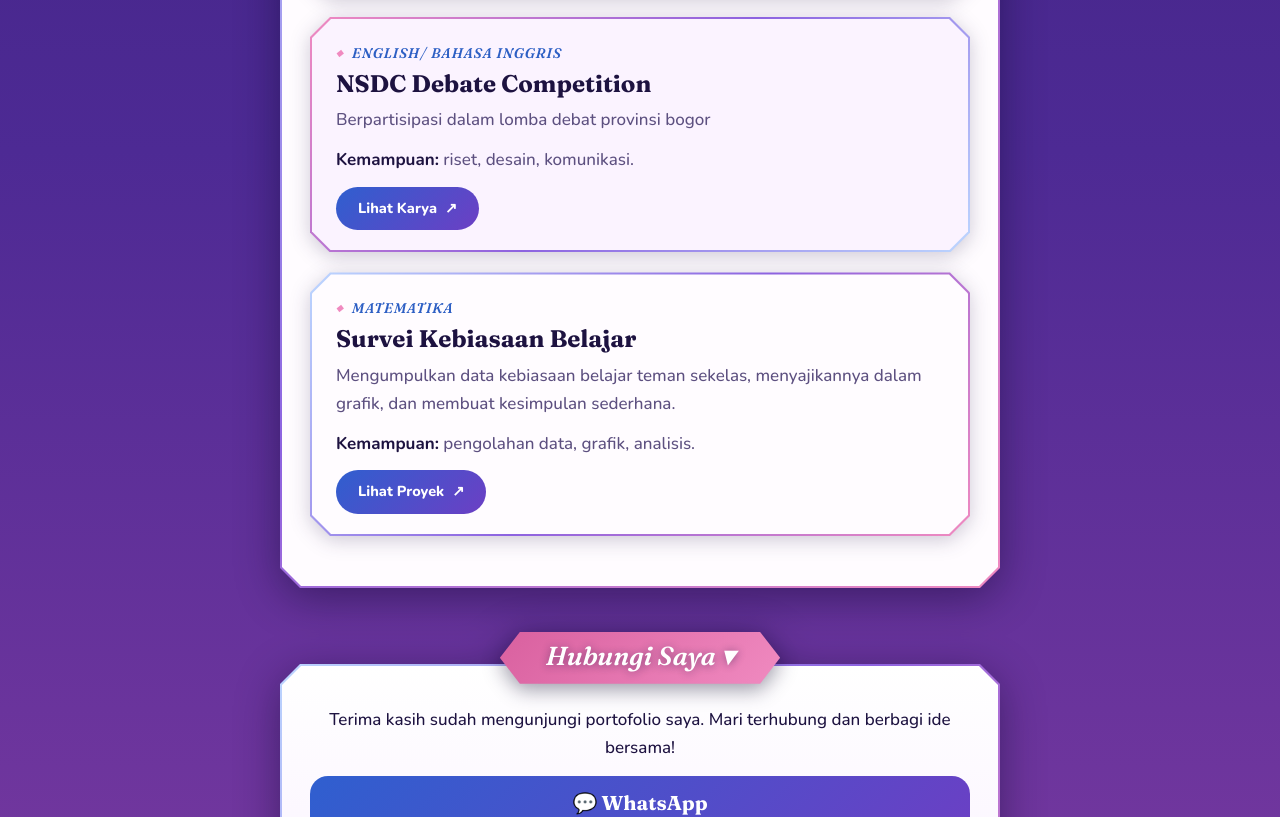
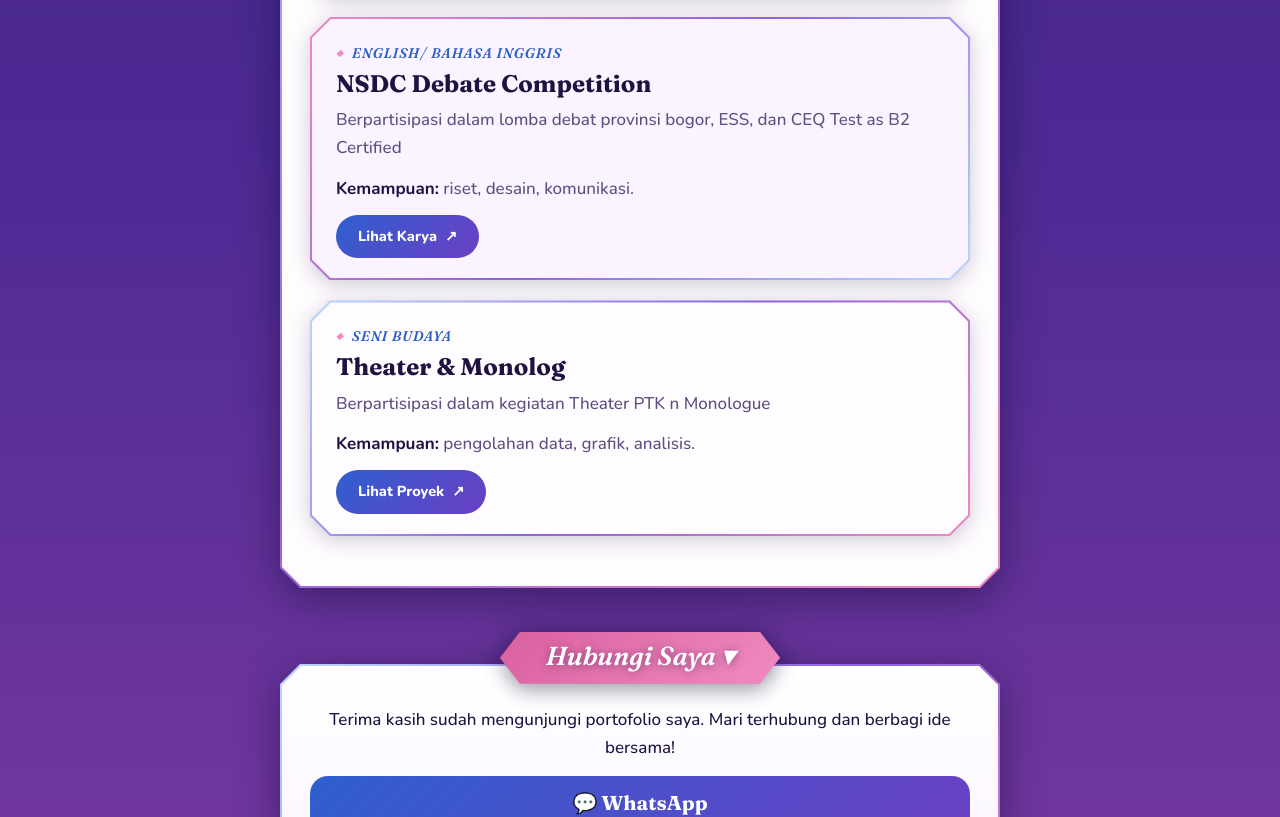
Before and after one commit to kiyelleleo/initerakhirbanget, a plain HTML site: page index.html in a window 1280 px wide. Shown: the part 2594-3411 px from the top of the page. Drawn offline with nearby package versions, Linux system fonts and the light colour scheme.

Commit message:
Update project descriptions and categories in index.html

```diff
--- a/index.html
+++ b/index.html
@@ -132,21 +132,19 @@
             <div class="project-card" data-k="eng">
                 <p class="category">ENGLISH/ BAHASA INGGRIS</p>
                 <h3>NSDC Debate Competition</h3>
-                <p>Berpartisipasi dalam lomba debat provinsi bogor</p>
+                <p>Berpartisipasi dalam lomba debat provinsi bogor, ESS, dan CEQ Test as B2 Certified</p>
                 <p><b>Kemampuan:</b> riset, desain, komunikasi.</p>
                 <a href="poster.html" class="project-button">Lihat Karya</a>
             </div>
 
             <div class="project-card" data-k="mat">
-                <p class="category">MATEMATIKA</p>
-                <h3>Survei Kebiasaan Belajar</h3>
+                <p class="category">SENI BUDAYA</p>
+                <h3>Theater & Monolog </h3>
                 <p>
-                    Mengumpulkan data kebiasaan belajar teman
-                    sekelas, menyajikannya dalam grafik, dan
-                    membuat kesimpulan sederhana.
+                    Berpartisipasi dalam kegiatan Theater PTK n Monologue
                 </p>
                 <p><b>Kemampuan:</b> pengolahan data, grafik, analisis.</p>
-                <a href="survei.html" class="project-button">Lihat Proyek</a>
+                <a href="ptk.html" class="project-button">Lihat Proyek</a>
             </div>
         </details>
     </section>
```
